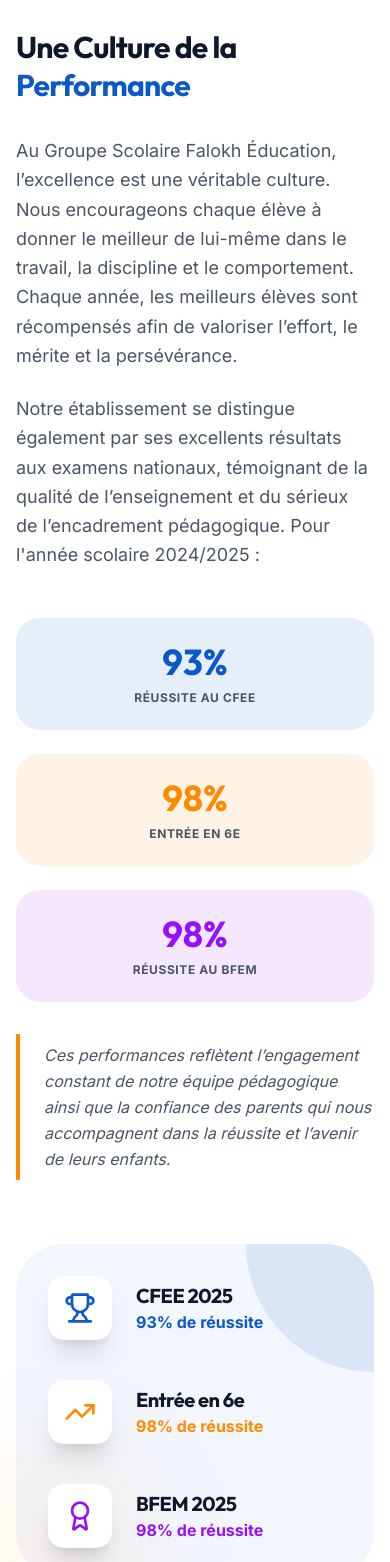
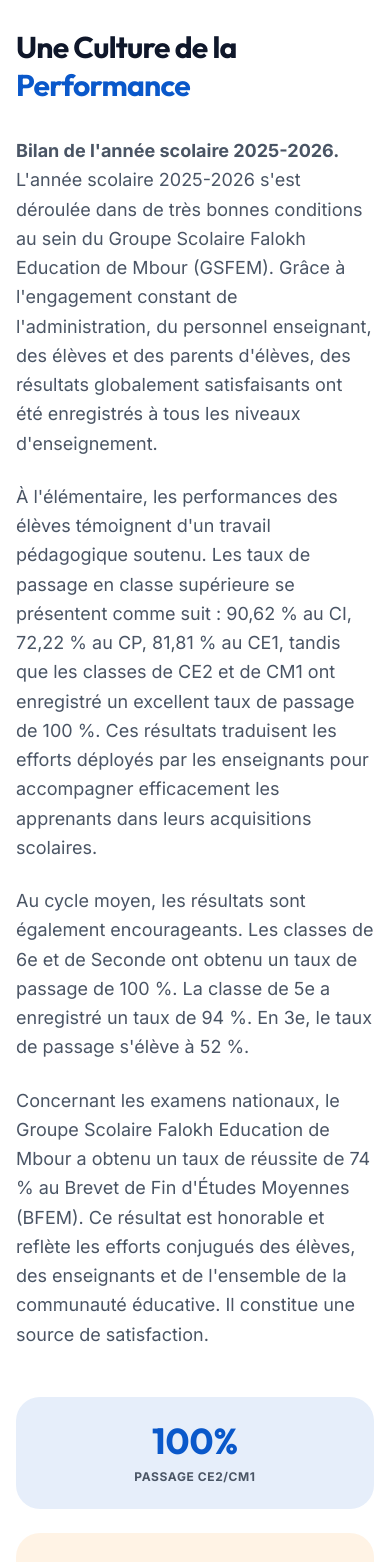
Before and after one commit to keurballa/GS-Falokh-Education, a React (Vite) app: page /results in a window 390 px wide. Shown: the part 420-1982 px from the top of the page. Built offline with nearby package versions, Linux system fonts and the light colour scheme.

Commit message:
refactor: update contact details, results data, and imports
- Replace static contact phone numbers and email addresses.
- Update academic performance statistics in the Results page.
- Remove lazy loading for core page components to optimize initial load.
- Simplify button styling across forms.

```diff
--- a/src/pages/Admissions.tsx
+++ b/src/pages/Admissions.tsx
@@ -199,7 +199,7 @@
                 <button
                   type="submit"
                   disabled={loading}
-                  className="w-full bg-brand-blue text-white py-4 rounded-xl font-bold text-lg hover:bg-opacity-90 active:scale-[0.98] transition-all flex items-center justify-center gap-2 disabled:opacity-50 disabled:active:scale-100"
+                  className="w-full bg-brand-blue text-white py-4 rounded-xl font-bold text-lg hover:bg-opacity-90 transition-all flex items-center justify-center gap-2 disabled:opacity-50"
                 >
                   {loading ? "Envoi en cours..." : "Soumettre la candidature"} <Send size={20} />
                 </button>
@@ -233,8 +233,8 @@
               <h3 className="text-xl font-display font-bold mb-4">Besoin d'aide ?</h3>
               <p className="text-sm opacity-90 mb-6">Contactez notre bureau des admissions pour toute question.</p>
               <ul className="space-y-3">
-                <li className="flex items-center gap-2 font-bold"><Phone size={18} /> +221 77 317 46 43</li>
-                <li className="flex items-center gap-2 font-bold"><Mail size={18} /> sajoyu23@gmail.com</li>
+                <li className="flex items-center gap-2 font-bold"><Phone size={18} /> +221 230 98 12</li>
+                <li className="flex items-center gap-2 font-bold"><Mail size={18} /> archilo05@gmail.com</li>
               </ul>
             </div>
           </div>
--- a/src/pages/Contact.tsx
+++ b/src/pages/Contact.tsx
@@ -50,9 +50,9 @@
           {/* Info cards */}
           <div className="space-y-6">
             {[
-              { icon: Phone, label: 'Téléphone', value: '+221 77 317 46 43', color: 'bg-brand-blue/10 text-brand-blue' },
+              { icon: Phone, label: 'Téléphone', value: '+221 317 46 43', color: 'bg-brand-blue/10 text-brand-blue' },
               { icon: Mail, label: 'Email', value: 'sajoyu23@gmail.com', color: 'bg-brand-orange/10 text-brand-orange' },
-              { icon: MessageCircle, label: 'WhatsApp', value: '+221 77 317 46 43', color: 'bg-green-100 text-green-600' },
+              { icon: MessageCircle, label: 'WhatsApp', value: '+221 317 46 43', color: 'bg-green-100 text-green-600' },
               { icon: MapPin, label: 'Adresse', value: 'Falokh, Mbour, Sénégal (14.4256, -16.9336)', color: 'bg-purple-100 text-purple-600' },
               { icon: Clock, label: 'Horaires', value: 'Lun - Ven : 08h - 17h', color: 'bg-gray-100 text-gray-600' },
             ].map((item, i) => (
@@ -134,7 +134,7 @@
                   <button
                     type="submit"
                     disabled={loading}
-                    className="w-full bg-brand-blue text-white py-4 rounded-xl font-bold text-lg hover:bg-opacity-90 active:scale-[0.98] transition-all flex items-center justify-center gap-2 disabled:opacity-50 disabled:active:scale-100"
+                    className="w-full bg-brand-blue text-white py-4 rounded-xl font-bold text-lg hover:bg-opacity-90 transition-all flex items-center justify-center gap-2 disabled:opacity-50"
                   >
                     {loading ? "Envoi..." : "Envoyer le message"} <Send size={20} />
                   </button>
--- a/src/pages/ParentPortal.tsx
+++ b/src/pages/ParentPortal.tsx
@@ -228,7 +228,7 @@
                   </div>
                   <div>
                     <p className="text-[10px] font-bold text-gray-400">ADMINISTRATION</p>
-                    <p className="text-xs font-bold text-brand-dark">+221 77 317 46 43</p>
+                    <p className="text-xs font-bold text-brand-dark">+221 230 98 12</p>
                   </div>
                 </div>
                 <div className="flex items-center gap-3 p-3 rounded-2xl bg-gray-50 border border-transparent">
@@ -237,7 +237,7 @@
                   </div>
                   <div>
                     <p className="text-[10px] font-bold text-gray-400">WHATSAPP URGENCE</p>
-                    <p className="text-xs font-bold text-brand-dark">+221 77 317 46 43</p>
+                    <p className="text-xs font-bold text-brand-dark">+221 230 98 12</p>
                   </div>
                 </div>
               </div>
--- a/src/pages/Results.tsx
+++ b/src/pages/Results.tsx
@@ -10,9 +10,9 @@
 export default function Results() {
   const [selectedImg, setSelectedImg] = useState<string | null>(null);
   const stats = [
-    { label: 'Réussite au CFEE', value: '93%', color: 'text-brand-blue', bg: 'bg-brand-blue/10' },
-    { label: 'Entrée en 6e', value: '98%', color: 'text-brand-orange', bg: 'bg-brand-orange/10' },
-    { label: 'Réussite au BFEM', value: '98%', color: 'text-purple-600', bg: 'bg-purple-100' },
+    { label: 'Passage CE2/CM1', value: '100%', color: 'text-brand-blue', bg: 'bg-brand-blue/10' },
+    { label: 'Passage 6e/Seconde', value: '100%', color: 'text-brand-orange', bg: 'bg-brand-orange/10' },
+    { label: 'Réussite au BFEM', value: '74%', color: 'text-purple-600', bg: 'bg-purple-100' },
   ];
 
   return (
@@ -48,10 +48,17 @@
             </h2>
             <div className="space-y-6 text-gray-600 leading-relaxed text-lg">
               <p>
-                Au Groupe Scolaire Falokh Éducation, l’excellence est une véritable culture. Nous encourageons chaque élève à donner le meilleur de lui-même dans le travail, la discipline et le comportement. Chaque année, les meilleurs élèves sont récompensés afin de valoriser l’effort, le mérite et la persévérance.
+                <strong>Bilan de l'année scolaire 2025-2026.</strong><br />
+                L'année scolaire 2025-2026 s'est déroulée dans de très bonnes conditions au sein du Groupe Scolaire Falokh Education de Mbour (GSFEM). Grâce à l'engagement constant de l'administration, du personnel enseignant, des élèves et des parents d'élèves, des résultats globalement satisfaisants ont été enregistrés à tous les niveaux d'enseignement.
               </p>
               <p>
-                Notre établissement se distingue également par ses excellents résultats aux examens nationaux, témoignant de la qualité de l’enseignement et du sérieux de l’encadrement pédagogique. Pour l'année scolaire 2024/2025 :
+                À l'élémentaire, les performances des élèves témoignent d'un travail pédagogique soutenu. Les taux de passage en classe supérieure se présentent comme suit : 90,62 % au CI, 72,22 % au CP, 81,81 % au CE1, tandis que les classes de CE2 et de CM1 ont enregistré un excellent taux de passage de 100 %. Ces résultats traduisent les efforts déployés par les enseignants pour accompagner efficacement les apprenants dans leurs acquisitions scolaires.
+              </p>
+              <p>
+                Au cycle moyen, les résultats sont également encourageants. Les classes de 6e et de Seconde ont obtenu un taux de passage de 100 %. La classe de 5e a enregistré un taux de 94 %. En 3e, le taux de passage s'élève à 52 %.
+              </p>
+              <p>
+                Concernant les examens nationaux, le Groupe Scolaire Falokh Education de Mbour a obtenu un taux de réussite de 74 % au Brevet de Fin d'Études Moyennes (BFEM). Ce résultat est honorable et reflète les efforts conjugués des élèves, des enseignants et de l'ensemble de la communauté éducative. Il constitue une source de satisfaction.
               </p>
             </div>
 
@@ -63,9 +70,8 @@
                 </div>
               ))}
             </div>
-
             <p className="text-gray-600 leading-relaxed italic border-l-4 border-brand-orange pl-6 py-2 mt-8">
-              Ces performances reflètent l’engagement constant de notre équipe pédagogique ainsi que la confiance des parents qui nous accompagnent dans la réussite et l’avenir de leurs enfants.
+              Dans l'ensemble, le bilan de l'année scolaire 2025-2026 est positif. Les résultats obtenus confirment les progrès réalisés par les élèves et l'efficacité des actions pédagogiques mises en œuvre. Le GSFEM entend consolider ces acquis et relever les défis identifiés afin d'améliorer davantage les performances scolaires et de maintenir un enseignement de qualité au service de la réussite de tous les apprenants.
             </p>
           </motion.div>
 
@@ -85,8 +91,8 @@
                     <Trophy size={32} />
                   </div>
                   <div>
-                    <h4 className="text-xl font-bold text-brand-dark">CFEE 2025</h4>
-                    <p className="text-brand-blue font-bold">93% de réussite</p>
+                    <h4 className="text-xl font-bold text-brand-dark">Passage CE2/CM1</h4>
+                    <p className="text-brand-blue font-bold">100% de réussite</p>
                   </div>
                 </div>
 
@@ -95,8 +101,8 @@
                     <TrendingUp size={32} />
                   </div>
                   <div>
-                    <h4 className="text-xl font-bold text-brand-dark">Entrée en 6e</h4>
-                    <p className="text-brand-orange font-bold">98% de réussite</p>
+                    <h4 className="text-xl font-bold text-brand-dark">Passage 6e/Seconde</h4>
+                    <p className="text-brand-orange font-bold">100% de réussite</p>
                   </div>
                 </div>
 
@@ -105,8 +111,8 @@
                     <Award size={32} />
                   </div>
                   <div>
-                    <h4 className="text-xl font-bold text-brand-dark">BFEM 2025</h4>
-                    <p className="text-purple-600 font-bold">98% de réussite</p>
+                    <h4 className="text-xl font-bold text-brand-dark">BFEM</h4>
+                    <p className="text-purple-600 font-bold">74% de réussite</p>
                   </div>
                 </div>
               </div>
```
Also changed, not shown: src/App.tsx (+15 -18 lines), 1 other file (tests, documents, lock files or other folders).
